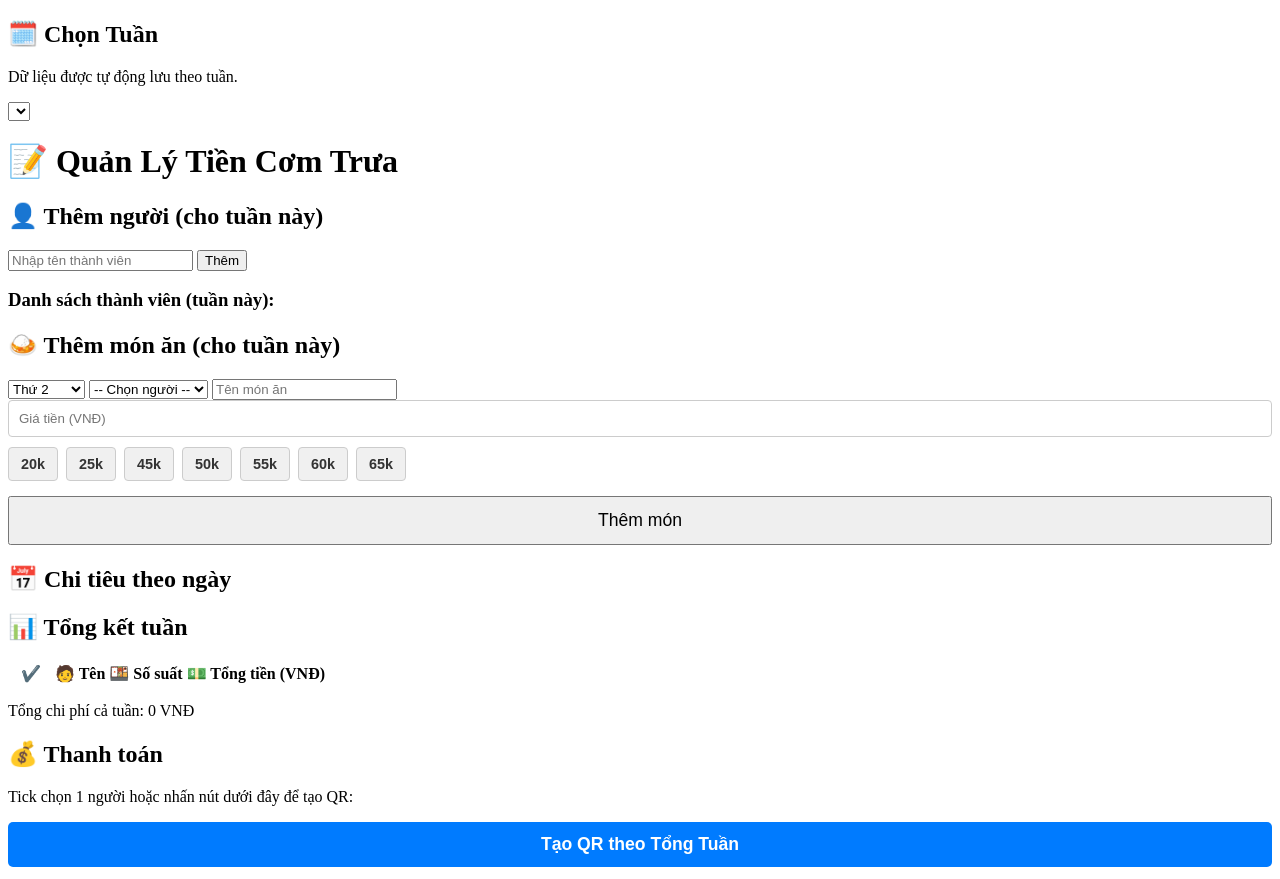
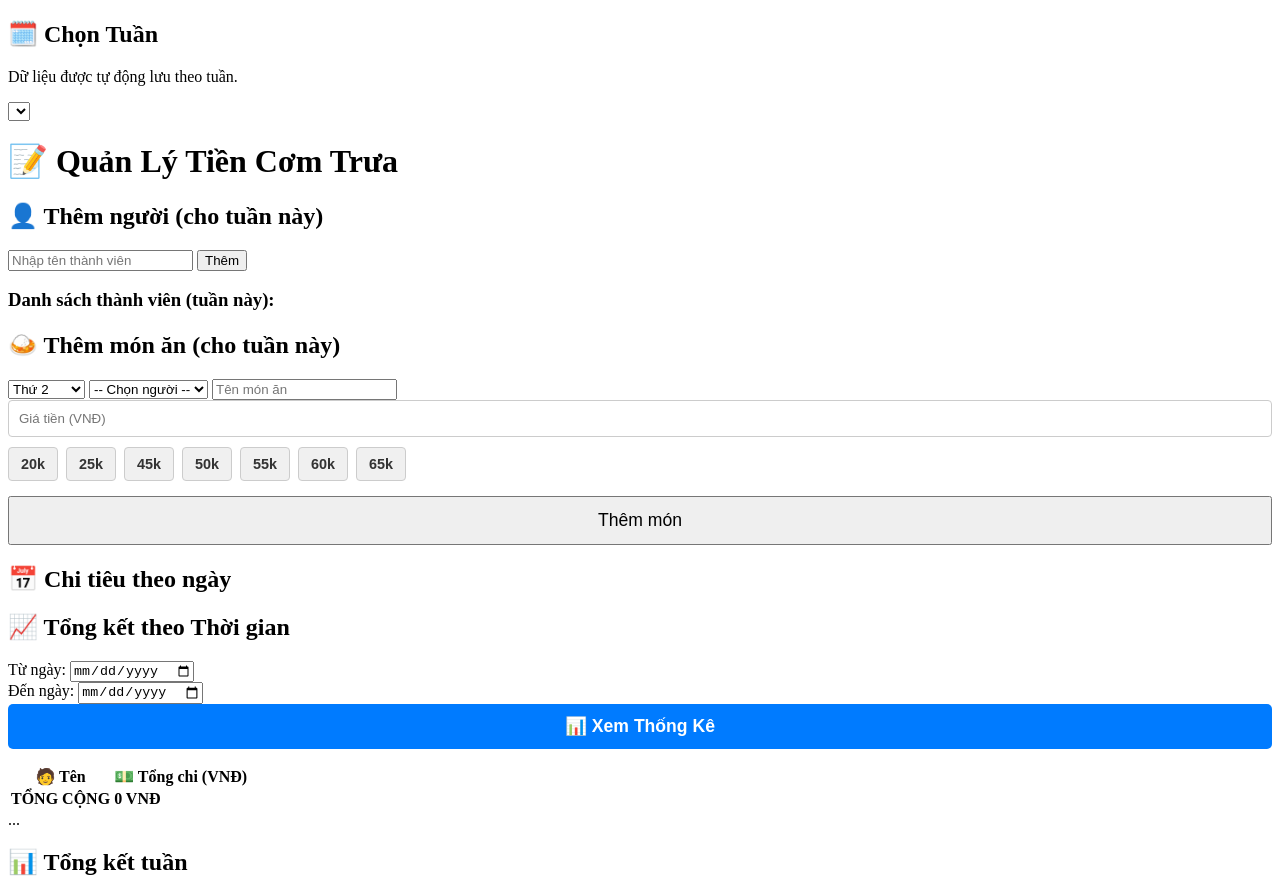
Before and after one commit to namphuongvietlien-ux/tinh-tien-com, a plain HTML site: page index.html in a window 1280 px wide. Shown: the top 879 px of the page. Drawn offline with Linux system fonts and the light colour scheme; no server answers.

Commit message:
Update index.html

```diff
--- a/index.html
+++ b/index.html
@@ -68,7 +68,40 @@
             <h2>📅 Chi tiêu theo ngày</h2>
             <div id="daily-expenses"></div>
         </div>
+<div class="card" id="rangeSummaryCard">
+            <h2>📈 Tổng kết theo Thời gian</h2>
+            <div class="form-group" style="gap: 10px;">
+                <div class="date-picker-group">
+                    <label for="startDate">Từ ngày:</label>
+                    <input type="date" id="startDate">
+                </div>
+                <div class="date-picker-group">
+                    <label for="endDate">Đến ngày:</label>
+                    <input type="date" id="endDate">
+                </div>
+            </div>
+            <button onclick="generateRangeSummary()" class="qr-total-btn" style="margin-bottom: 15px;">📊 Xem Thống Kê</button>
 
+            <table id="rangeSummaryTable">
+                <thead>
+                    <tr>
+                        <th>🧑 Tên</th>
+                        <th>💵 Tổng chi (VNĐ)</th>
+                    </tr>
+                </thead>
+                <tbody>
+                    </tbody>
+                <tfoot>
+                    <tr id="rangeGrandTotalRow">
+                        <td><strong>TỔNG CỘNG</strong></td>
+                        <td><strong id="rangeGrandTotal">0 VNĐ</strong></td>
+                    </tr>
+                </tfoot>
+            </table>
+        </div>
+        <div class="card qr-payment">
+            ...
+        </div>
         <div class="card summary">
             <h2>📊 Tổng kết tuần</h2>
             <table id="summaryTable">
```
